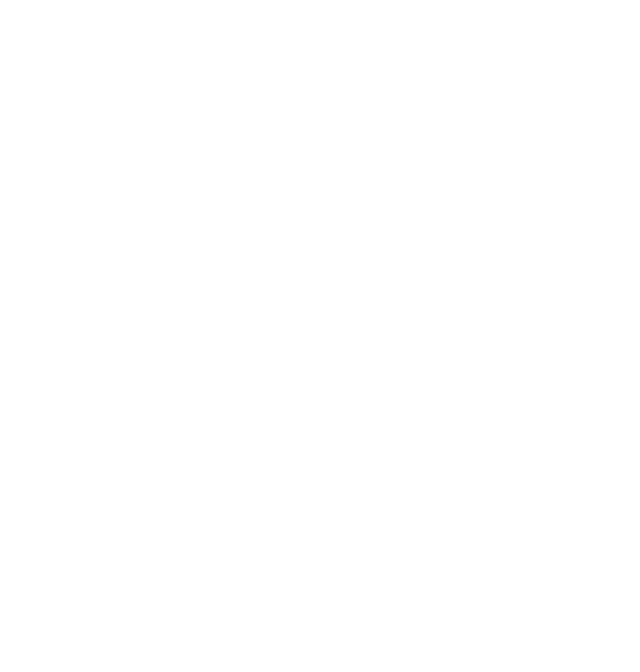
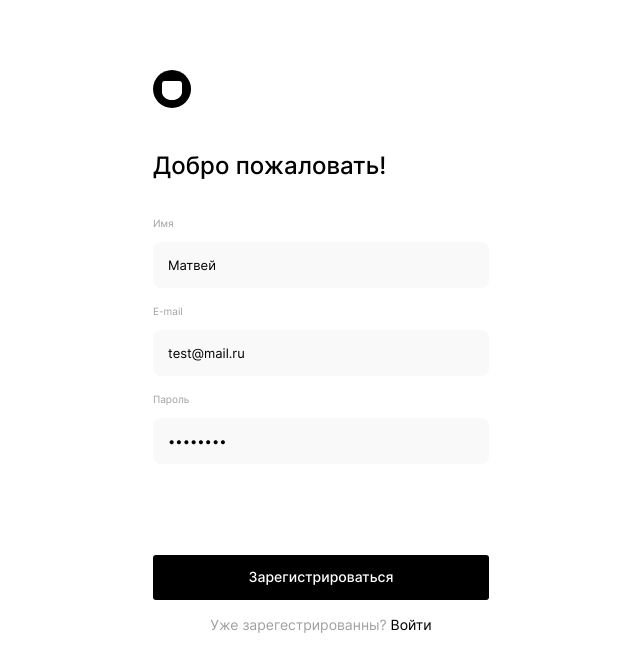
Before and after one commit to bomjourno/movies-explorer-frontend, a React (Create React App) app: page /sign-up in a window 1280 px wide. Before the commit this address had no page. Shown: the top 672 px of the page, without its empty margins (319-959 px from the left). Built offline with nearby package versions, Linux system fonts and the light colour scheme.

Commit message:
feat: add register

```diff
--- a/src/components/App/App.js
+++ b/src/components/App/App.js
@@ -2,6 +2,7 @@
 import { Route, Routes } from 'react-router-dom';
 import Main from '../Main/Main';
 import Profile from '../Profile/Profile';
+import Register from '../Register/Register';
 import './App.css';
 
 function App() {
@@ -10,6 +11,7 @@
       <Routes>
         <Route path='/' element={<Main />} />
         <Route path='/profile' element={<Profile />} />
+        <Route path='/sign-up' element={<Register />} />
       </Routes>
     </div>
   );
--- a/src/components/Header/Header.js
+++ b/src/components/Header/Header.js
@@ -7,7 +7,7 @@
 
 function Header() {
   const [burgerMenuIsOpen, setBurgerMenuIsOpen] = useState(false);
-  const loggedIn = true; // временно, состояние будет передаваться из App
+  const loggedIn = false; // временно Для показа состояний шапки
 
   return (
     <header className='header'>
--- /dev/null
+++ b/src/components/Register/Register.css
@@ -0,0 +1,135 @@
+.register {
+  display: flex;
+  flex-direction: column;
+  max-width: 396px;
+  width: 100%;
+  margin: 0 auto;
+  padding: 70px 30px;
+  box-sizing: border-box;
+  transition: all .4s;
+}
+
+.register__title {
+  margin: 40px 0 62px 0;
+  font-weight: 500;
+  font-size: 24px;
+  line-height: 29px;
+}
+
+.register__form {
+  display: flex;
+  flex-direction: column;
+  gap: 42px;
+}
+
+.register__label {
+  position: relative;
+  font-weight: 400;
+  font-size: 10px;
+  line-height: 12px;
+  color: #A0A0A0;
+}
+
+.register__label:first-child:before {
+  position: absolute;
+  top: -25px;
+  content: "Имя";
+}
+
+.register__label:nth-child(2)::before {
+  position: absolute;
+  top: -25px;
+  content: "E-mail";
+}
+
+.register__label:nth-child(3)::before {
+  position: absolute;
+  top: -25px;
+  content: "Пароль";
+}
+
+.register__input {
+  width: 100%;
+  padding: 15px;
+  font-weight: 400;
+  font-size: 13px;
+  line-height: 16px;
+  outline: 0;
+  border: 0;
+  background: #F9F9F9;
+  border-radius: 8px;
+  transition: all .4s;
+  box-sizing: border-box;
+}
+
+.register__input:focus {
+  background-color: rgba(200, 200, 200, 0.6);
+}
+
+.register__button {
+  margin: 49px 0 0 0;
+  padding: 13px 0 15px 0;
+  font-weight: 500;
+  font-size: 14px;
+  line-height: 17px;
+  color: #fff;
+  background: #000000;
+  border: 0;
+  border-radius: 3px;
+}
+
+.register__link-container {
+  display: flex;
+  justify-content: center;
+  margin: 16px 0 0 0;
+  font-weight: 400;
+  font-size: 14px;
+  line-height: 17px;
+}
+
+.register__link-text {
+  margin: 0;
+  color: #A0A0A0;
+}
+
+.register__link {
+  color: #000;
+  text-decoration: none;
+}
+
+@media screen and (max-width: 768px) {
+  .register {
+    padding: 232px 0 70px;
+  }
+}
+
+@media screen and (max-width: 500px) {
+  .register {
+    padding: 56px 30px 30px;
+  }
+
+  .register__title {
+    margin: 50px 0 102px 0;
+    font-weight: 500;
+    font-size: 24px;
+    line-height: 29px;
+    text-align: center;
+  }
+
+  .register__logo {
+    display: flex;
+    margin: 0 auto;
+  }
+
+  .register__button {
+    margin: 137px 0 0 0;
+    font-size: 12px;
+    line-height: 15px;
+  }
+
+  .register__link-container {
+    margin: 14px 0 0 0;
+    font-size: 12px;
+    line-height: 15px;
+  }
+}
--- /dev/null
+++ b/src/components/Register/Register.js
@@ -0,0 +1,78 @@
+import React, { useState } from 'react';
+import { Link } from 'react-router-dom';
+import './Register.css';
+import logo from '../../images/logo.svg';
+
+function Register() {
+  const [name, setName] = useState('Матвей');
+  const [email, setEmail] = useState('test@mail.ru');
+  const [password, setPassword] = useState('12345678');
+
+  function handleSubmit(e) {
+    e.preventDefault();
+  }
+
+  function handleChangeName(e) {
+    setName(e.target.value);
+  }
+
+  function handleChangeEmail(e) {
+    setEmail(e.target.value);
+  }
+
+  function handleChangePassword(e) {
+    setPassword(e.target.value);
+  }
+
+  return (
+    <section className='register'>
+      <div className='register__header'>
+        <img className='register__logo' src={logo} alt='Логотип' />
+        <h2 className='register__title'>Добро пожаловать!</h2>
+      </div>
+      <form className='register__form' onSubmit={handleSubmit}>
+        <label className='register__label'>
+          <input
+            name='name'
+            type='text'
+            className='register__input'
+            value={name}
+            minLength={2}
+            maxLength={30}
+            onChange={handleChangeName}
+          />
+        </label>
+        <label className='register__label'>
+          <input
+            name='email'
+            type='email'
+            className='register__input'
+            value={email}
+            onChange={handleChangeEmail}
+          />
+        </label>
+        <label className='register__label'>
+          <input
+            name='password'
+            type='password'
+            className='register__input'
+            value={password}
+            minLength={8}
+            onChange={handleChangePassword}
+          />
+        </label>
+        <button className='register__button' type='submit'>
+          Зарегистрироваться
+        </button>
+      </form>
+      <div className='register__link-container'>
+        <p className='register__link-text'>Уже зарегестрированны?&nbsp;</p>
+        <Link to='/sign-in' className='register__link'>
+          Войти
+        </Link>
+      </div>
+    </section>
+  );
+}
+
+export default Register;
```
